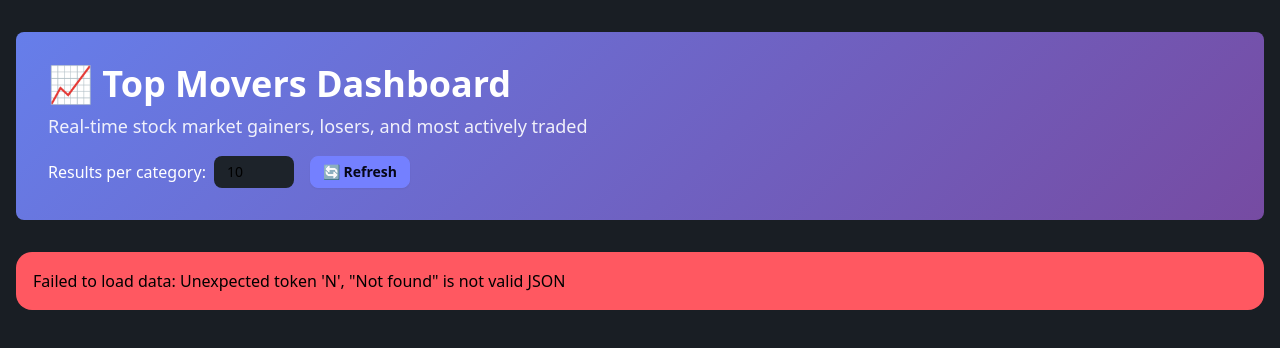
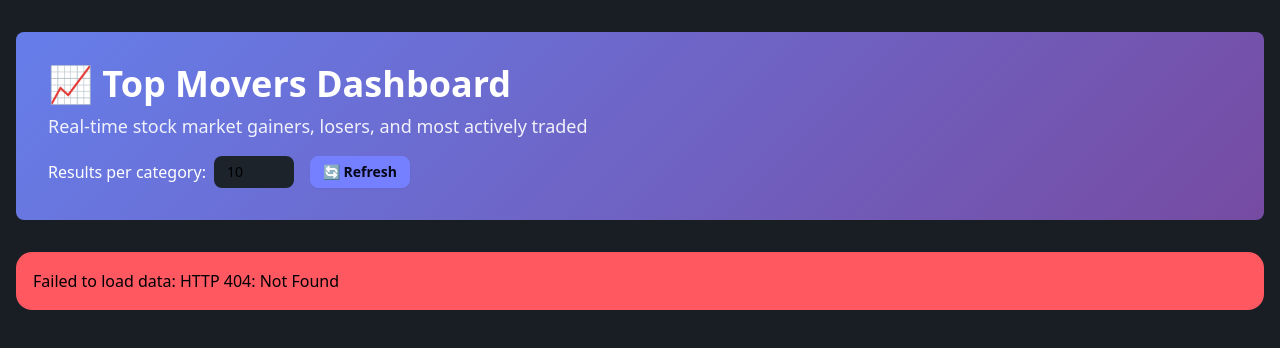
Before and after one commit to bobhuff0/MCPAddIn, a website: page public/index.html in a window 1280 px wide. Drawn offline with nearby package versions, Linux system fonts and the light colour scheme; no server answers.

Commit message:
🔧 Fix error handling in stock dashboard for better API error messages

```diff
--- a/public/index.html
+++ b/public/index.html
@@ -169,8 +169,14 @@
           });
 
           if (!response.ok) {
-            const error = await response.json();
-            throw new Error(error.error || 'Failed to call tool');
+            let errorMessage = 'Failed to call tool';
+            try {
+              const error = await response.json();
+              errorMessage = error.error || errorMessage;
+            } catch (e) {
+              errorMessage = `HTTP ${response.status}: ${response.statusText}`;
+            }
+            throw new Error(errorMessage);
           }
 
           return await response.json();
```
